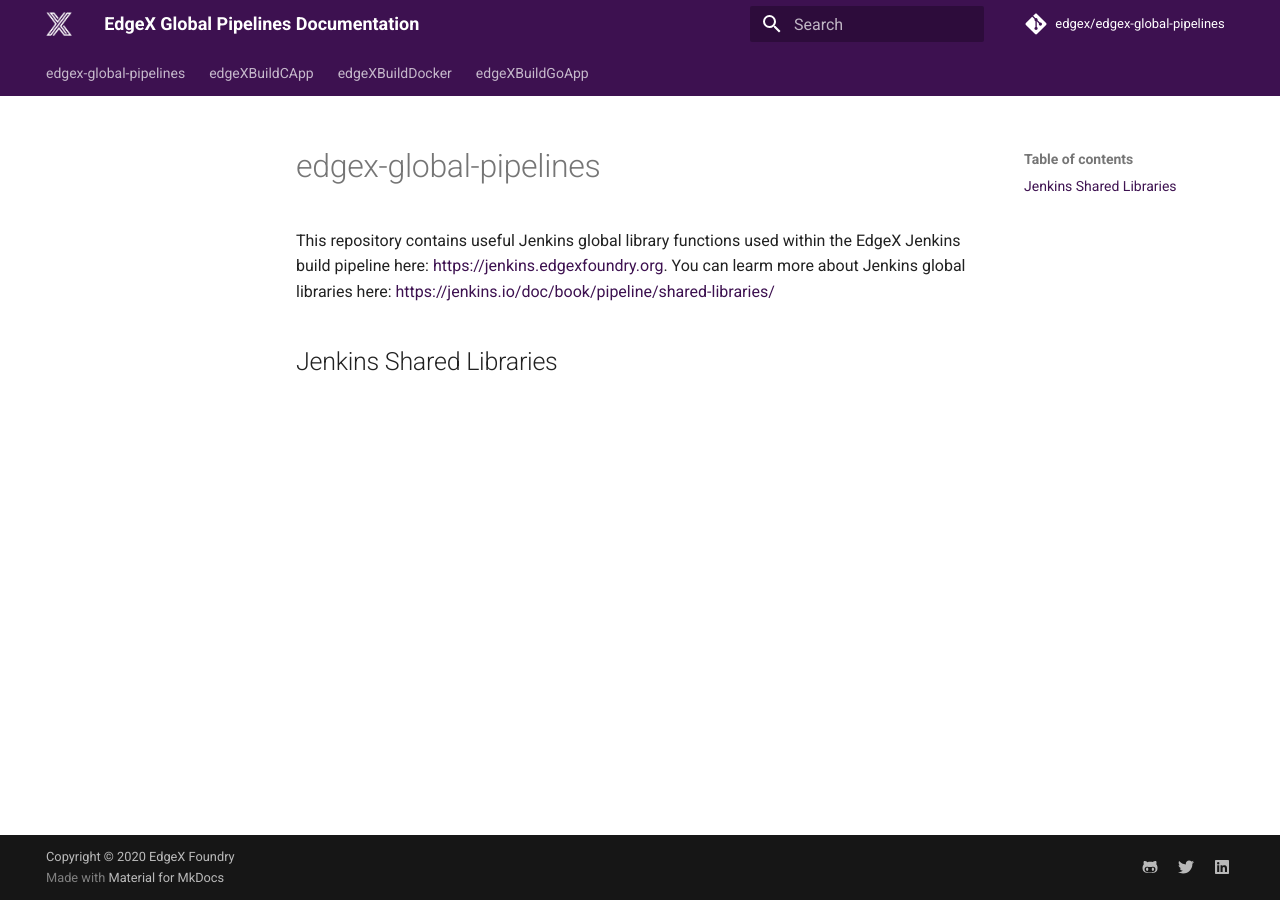
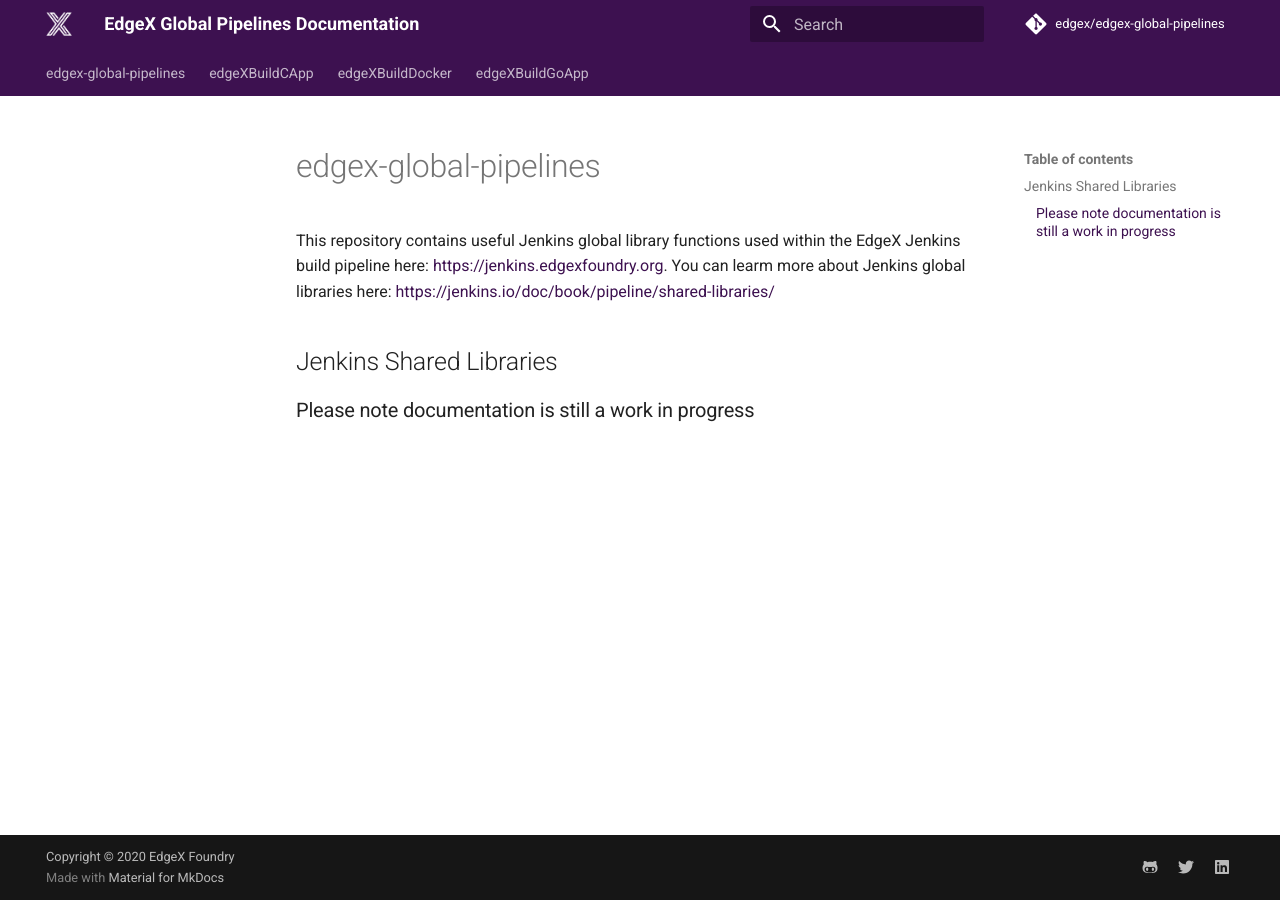
Before and after one commit to ThatXlineroiz6ch/Anuragsingh691y, an MkDocs documentation site: the page built from docs_src/md_files/header.md, in a window 1280 px wide. Built offline with MkDocs 1.6.1 and Material for MkDocs 9.7.7, drawn with Linux system fonts in a browser that asks for light colours; comment, search, counter and statistics services are not loaded.

Commit message:
docs: update header with WIP
Signed-off-by: Ernesto Ojeda <ernesto.ojeda@intel.com>

```diff
--- a/docs_src/md_files/header.md
+++ b/docs_src/md_files/header.md
@@ -3,3 +3,5 @@
 This repository contains useful Jenkins global library functions used within the EdgeX Jenkins build pipeline here: [https://jenkins.edgexfoundry.org](https://jenkins.edgexfoundry.org). You can learm more about Jenkins global libraries here: [https://jenkins.io/doc/book/pipeline/shared-libraries/](https://jenkins.io/doc/book/pipeline/shared-libraries/)
 
 ## Jenkins Shared Libraries
+
+### Please note documentation is still a work in progress
```
